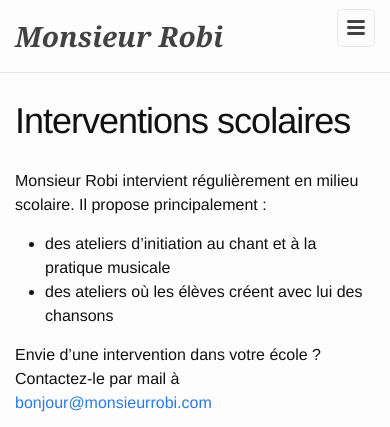
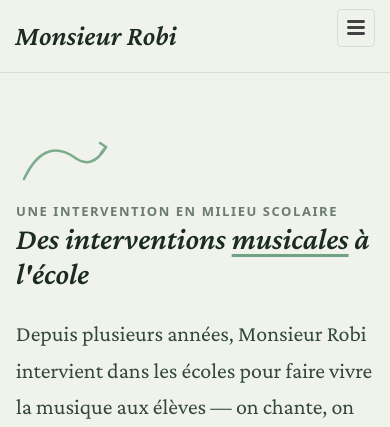
Before and after one commit to MonsieurRobi/monsieurrobi.github.io, a Jekyll site: the page built from interventions-musicales.md, in a window 390 px wide. Shown: the top 427 px of the page. Built offline with Jekyll 4.4.1, drawn with Linux system fonts in a browser that asks for light colours; some of the changed text lies outside the part shown.

Commit message:
ameliore la page interventions

```diff
--- /dev/null
+++ b/_includes/sections/ecole/about.html
@@ -0,0 +1,10 @@
+<section class="ecole-section ecole-about">
+  <div class="ecole-inner">
+    <div class="ecole-text-block">
+      <p class="ecole-label">Ce qu'on y fait</p>
+      {% for para in propale.about %}
+      <p>{{ para | strip }}</p>
+      {% endfor %}
+    </div>
+  </div>
+</section>
--- /dev/null
+++ b/_includes/sections/ecole/hero.html
@@ -0,0 +1,43 @@
+<section class="ecole-section ecole-hero">
+  <div class="ecole-inner">
+    <div class="ecole-hero__layout">
+
+      <div class="ecole-hero__text">
+        <svg class="ecole-hero__deco" width="100" height="60" viewBox="0 0 100 60" fill="none" xmlns="http://www.w3.org/2000/svg" aria-hidden="true">
+          <path d="M8,50 Q28,8 58,28 Q76,42 90,18" stroke="var(--color-accent-soft)" stroke-width="2.5" stroke-linecap="round" fill="none"/>
+          <path d="M84,14 L90,18 L85,24" stroke="var(--color-accent-soft)" stroke-width="2.5" stroke-linecap="round" stroke-linejoin="round" fill="none"/>
+        </svg>
+        <p class="ecole-label">{{ propale.format_label }}</p>
+
+        <h1 class="ecole-title">
+          {% assign title_parts = propale.full_title | split: propale.highlight_word %}
+          {% if title_parts.size == 2 %}
+            {{ title_parts[0] }}<span class="ecole-title__highlight">{{ propale.highlight_word }}</span>{{ title_parts[1] }}
+          {% else %}
+            {{ propale.full_title }}
+          {% endif %}
+        </h1>
+
+        <p class="ecole-pitch">
+          {% assign pitch = propale.pitch | strip %}
+          {% assign pitch_parts = pitch | split: propale.pitch_highlight %}
+          {% if pitch_parts.size == 2 %}
+            {{ pitch_parts[0] }}<mark class="ecole-mark">{{ propale.pitch_highlight }}</mark>{{ pitch_parts[1] }}
+          {% else %}
+            {{ pitch }}
+          {% endif %}
+        </p>
+
+        <div class="ecole-hero__actions">
+          <a href="#accueillir" class="ecole-btn ecole-btn--primary">Organiser une intervention</a>
+          <a href="#disque" class="ecole-link--arrow">Écouter "Allons au Zoo"</a>
+        </div>
+      </div>
+
+      <div class="ecole-hero__portrait">
+        <img src="/assets/{{ propale.image }}" alt="{{ propale.full_title }}">
+      </div>
+
+    </div>
+  </div>
+</section>
--- /dev/null
+++ b/_includes/sections/ecole/hosting.html
@@ -0,0 +1,45 @@
+<section class="ecole-section ecole-hosting" id="accueillir">
+  <div class="ecole-inner">
+    <p class="ecole-label">Pour les enseignants et les directions</p>
+    <h2 class="ecole-heading">Organiser une intervention dans votre école</h2>
+
+    <div class="ecole-practical">
+      <table class="ecole-practical__table">
+        <tr>
+          <th>Durée</th>
+          <td>{{ propale.practical.duration }}</td>
+        </tr>
+        <tr>
+          <th>Niveaux</th>
+          <td>{{ propale.practical.levels }}</td>
+        </tr>
+        <tr>
+          <th>Groupe</th>
+          <td>{{ propale.practical.group }}</td>
+        </tr>
+      </table>
+    </div>
+
+    <h3 class="ecole-subheading">Combien ça coûte ?</h3>
+    <p>{{ propale.pricing.intro }}</p>
+
+    <div class="ecole-pricing">
+      {% for case in propale.pricing.cases %}
+      <div class="ecole-pricing-case ecole-pricing-case--{{ case.kind }}">
+        <strong>{{ case.label }}</strong>
+        <p>{{ case.text }}</p>
+      </div>
+      {% endfor %}
+    </div>
+
+    <p class="ecole-pricing__conclusion"><em>{{ propale.pricing.conclusion }}</em></p>
+
+    <div class="ecole-contact">
+      <p>{{ propale.contact.pitch }}</p>
+      <a href="mailto:{{ site.email }}?subject={{ propale.contact.email_subject | url_encode }}"
+         class="ecole-btn ecole-btn--primary">
+        Écrire à {{ site.email }}
+      </a>
+    </div>
+  </div>
+</section>
--- /dev/null
+++ b/_includes/sections/ecole/media.html
@@ -0,0 +1,16 @@
+<section class="ecole-section ecole-media" id="disque">
+  <div class="ecole-inner">
+    <p class="ecole-label">{{ propale.media.heading | default: "Ce que ça donne" }}</p>
+
+    {% if propale.media.soundcloud_url %}
+    <div class="ecole-soundcloud">
+      <iframe width="100%" height="400" scrolling="no" frameborder="no" allow="autoplay"
+        src="{{ propale.media.soundcloud_url }}" title="{{ propale.media.heading }}"></iframe>
+    </div>
+    {% endif %}
+
+    {% if propale.media.caption %}
+    <p class="ecole-caption">{{ propale.media.caption }}</p>
+    {% endif %}
+  </div>
+</section>
--- /dev/null
+++ b/_layouts/ecole.html
@@ -0,0 +1,23 @@
+---
+propale: ecole
+---
+{% assign propale = site.data.propositions["ecole"] %}
+<!DOCTYPE html>
+<html lang="fr">
+
+  {% include head.html %}
+
+  <body>
+    {% include header.html %}
+
+    <main class="ecole-page">
+      {% include sections/ecole/hero.html %}
+      {% include sections/ecole/about.html %}
+      {% include sections/ecole/media.html %}
+      {% include sections/ecole/hosting.html %}
+    </main>
+
+    {% include footer.html %}
+  </body>
+
+</html>
--- /dev/null
+++ b/_sass/_ecole.scss
@@ -0,0 +1,360 @@
+// === École ===
+// Toutes les règles sont scopées sous .ecole-page.
+// Les couleurs et fontes viennent des CSS custom properties injectées
+// depuis propositions.yml via head.html.
+//
+// Convention tailles :
+//   - em  → texte contenu (scale avec la base 20px du composant)
+//   - rem → titres display uniquement (clamp viewport-aware)
+//   - px  → labels UI figés (ecole-label)
+
+.ecole-page {
+  background-color: var(--color-bg-primary);
+  color: var(--color-text-secondary);
+  font-family: var(--font-serif);
+  font-size: 20px;
+  line-height: 1.65;
+
+  p { margin-bottom: 0; }
+  p + p { margin-top: 1em; }
+
+  a:not(.ecole-btn) {
+    color: var(--color-accent-strong);
+    text-decoration: underline;
+    text-decoration-color: var(--color-accent-soft);
+    text-underline-offset: 3px;
+    &:visited { color: var(--color-accent-strong); }
+    &:hover { opacity: 0.8; text-decoration: none; }
+  }
+}
+
+// Conteneur centré (équivalent du .wrapper pour l'école)
+.ecole-inner {
+  max-width: 960px;
+  margin: 0 auto;
+  padding: 0 32px;
+
+  @include media-query($on-palm) {
+    padding: 0 16px;
+  }
+}
+
+// Contrainte lisibilité pour les blocs de texte pur
+.ecole-text-block {
+  max-width: 660px;
+}
+
+// Sections
+.ecole-section {
+  padding: 64px 0;
+  position: relative;
+
+  @include media-query($on-palm) {
+    padding: 48px 0;
+  }
+
+  & + & {
+    border-top: 2px dashed var(--color-border-soft);
+  }
+}
+
+
+// -----------------------------------------------
+// Label sépia (uppercase, figé à 13px volontairement)
+// -----------------------------------------------
+.ecole-label {
+  font-family: var(--font-sans);
+  font-size: 13px;
+  font-weight: 600;
+  letter-spacing: 0.12em;
+  text-transform: uppercase;
+  color: var(--color-text-muted);
+  margin-bottom: 20px;
+}
+
+
+// -----------------------------------------------
+// Hero
+// -----------------------------------------------
+.ecole-hero {
+  padding-top: 80px;
+  padding-bottom: 80px;
+  overflow: hidden;
+
+  @include media-query($on-palm) {
+    padding-top: 56px;
+    padding-bottom: 56px;
+  }
+}
+
+.ecole-hero__layout {
+  display: grid;
+  grid-template-columns: 1fr 340px;
+  gap: 56px;
+  align-items: start;
+
+  @include media-query($on-laptop) {
+    grid-template-columns: 1fr 280px;
+    gap: 40px;
+  }
+
+  @include media-query($on-palm) {
+    grid-template-columns: 1fr;
+    gap: 40px;
+  }
+}
+
+.ecole-hero__portrait {
+  position: relative;
+
+  img {
+    width: 100%;
+    display: block;
+    border-radius: 4px;
+  }
+
+  @include media-query($on-palm) {
+    max-width: 260px;
+    margin: 0 auto;
+  }
+}
+
+.ecole-hero__deco {
+  display: block;
+  margin-bottom: 12px;
+  pointer-events: none;
+  opacity: 0.9;
+}
+
+// rem intentionnel : taille display ancrée viewport
+.ecole-title {
+  font-family: var(--font-serif);
+  font-size: clamp(1.9rem, 5vw, 3rem);
+  font-style: italic;
+  font-weight: 600;
+  color: var(--color-text-primary);
+  line-height: 1.15;
+  margin-bottom: 24px;
+}
+
+.ecole-title__highlight {
+  text-decoration: underline;
+  text-decoration-color: var(--color-accent-soft);
+  text-decoration-thickness: 3px;
+  text-underline-offset: 5px;
+}
+
+.ecole-pitch {
+  font-size: 1.1em;
+  color: var(--color-text-secondary);
+  max-width: 580px;
+  margin-bottom: 36px;
+}
+
+.ecole-mark {
+  background-color: var(--color-highlight);
+  color: inherit;
+  padding: 1px 3px;
+  border-radius: 2px;
+  font-style: inherit;
+}
+
+.ecole-hero__actions {
+  display: flex;
+  align-items: center;
+  gap: 28px;
+  flex-wrap: wrap;
+}
+
+
+// -----------------------------------------------
+// Boutons et liens
+// -----------------------------------------------
+.ecole-btn {
+  display: inline-block;
+  font-family: var(--font-sans);
+  font-size: 0.9em;
+  font-weight: 600;
+  padding: 12px 24px;
+  border-radius: 4px;
+  text-decoration: none;
+  transform: rotate(-1deg);
+  transition: transform 0.15s ease, opacity 0.15s ease;
+
+  &:hover {
+    transform: rotate(0deg);
+    opacity: 0.88;
+    text-decoration: none;
+  }
+}
+
+.ecole-btn--primary {
+  background-color: var(--color-accent-strong);
+  color: #fff;
+
+  &:visited { color: #fff; }
+}
+
+.ecole-link--arrow {
+  font-family: var(--font-sans);
+  font-size: 0.9em;
+  color: var(--color-text-secondary);
+  text-decoration: underline;
+  text-decoration-color: var(--color-accent-soft);
+  text-decoration-thickness: 2px;
+  text-underline-offset: 3px;
+
+  &:hover { color: var(--color-text-primary); text-decoration: none; }
+  &:visited { color: var(--color-text-secondary); }
+}
+
+
+// -----------------------------------------------
+// Disque (SoundCloud)
+// -----------------------------------------------
+.ecole-soundcloud {
+  margin-bottom: 16px;
+
+  iframe {
+    display: block;
+    border-radius: 6px;
+  }
+}
+
+.ecole-caption {
+  font-style: italic;
+  font-size: 0.95em;
+  color: var(--color-text-muted);
+  max-width: 660px;
+}
+
+
+// -----------------------------------------------
+// Accueillir (hosting)
+// -----------------------------------------------
+
+// rem intentionnel : titres display ancrés viewport
+.ecole-heading {
+  font-family: var(--font-serif);
+  font-size: clamp(1.4rem, 3vw, 1.9rem);
+  font-style: italic;
+  font-weight: 600;
+  color: var(--color-text-primary);
+  line-height: 1.2;
+  margin-bottom: 24px;
+}
+
+.ecole-subheading {
+  font-family: var(--font-serif);
+  font-size: 1.2em;
+  font-style: italic;
+  font-weight: 600;
+  color: var(--color-text-primary);
+  margin-top: 48px;
+  margin-bottom: 16px;
+}
+
+.ecole-practical {
+  background-color: var(--color-bg-card);
+  border: 1px solid var(--color-border-soft);
+  border-radius: 6px;
+  padding: 24px 28px;
+  margin: 32px 0;
+
+  @include media-query($on-palm) {
+    padding: 18px 16px;
+  }
+}
+
+.ecole-practical__table {
+  width: 100%;
+  border-collapse: collapse;
+
+  tr + tr td,
+  tr + tr th {
+    padding-top: 12px;
+    border-top: 1px solid var(--color-border-soft);
+  }
+
+  th, td {
+    text-align: left;
+    padding: 10px 0;
+    vertical-align: top;
+  }
+
+  th {
+    font-family: var(--font-sans);
+    font-size: 0.8em;
+    font-weight: 600;
+    color: var(--color-text-muted);
+    width: 110px;
+    padding-right: 20px;
+    white-space: nowrap;
+  }
+
+  td {
+    color: var(--color-text-primary);
+    font-size: 0.95em;
+  }
+}
+
+.ecole-pricing {
+  display: flex;
+  flex-direction: column;
+  gap: 14px;
+  margin: 16px 0;
+}
+
+.ecole-pricing-case {
+  background-color: var(--color-bg-card);
+  border-radius: 4px;
+  padding: 18px 18px 18px 22px;
+  border-left: 4px solid transparent;
+
+  strong {
+    display: block;
+    font-family: var(--font-sans);
+    font-size: 0.875em;
+    font-weight: 600;
+    margin-bottom: 6px;
+  }
+
+  p {
+    margin: 0;
+    font-size: 0.95em;
+    color: var(--color-text-secondary);
+  }
+
+  &--budget {
+    border-color: var(--color-text-muted);
+    strong { color: var(--color-text-muted); }
+  }
+
+  &--no-budget {
+    border-color: var(--color-accent-strong);
+    strong { color: var(--color-accent-strong); }
+  }
+}
+
+.ecole-pricing__conclusion {
+  color: var(--color-text-muted);
+  font-size: 0.95em;
+  margin-top: 4px;
+}
+
+.ecole-contact {
+  background-color: var(--color-bg-emphasis);
+  border-radius: 8px;
+  padding: 40px 36px;
+  margin-top: 48px;
+
+  @include media-query($on-palm) {
+    padding: 28px 20px;
+  }
+
+  p {
+    color: var(--color-border-soft);
+    margin-bottom: 28px;
+    font-size: 1em;
+  }
+}
--- a/css/main.scss
+++ b/css/main.scss
@@ -53,5 +53,6 @@ $on-laptop:        800px;
         "conf-bipolaire",
         "kismar",
         "olympia",
+        "ecole",
         "home"
 ;
--- a/interventions-musicales.md
+++ b/interventions-musicales.md
@@ -1,18 +1,6 @@
 ---
-layout: page
-title: Interventions scolaires
+layout: ecole
+title: "Interventions scolaires"
 propale: ecole
-subtitle: Interventions scolaires
 permalink: /ecole/
-show_in_menu: true
 ---
-
-Monsieur Robi intervient régulièrement en milieu scolaire. Il propose principalement :
-- des ateliers d'initiation au chant et à la pratique musicale
-- des ateliers où les élèves créent avec lui des chansons
-
-Envie d'une intervention dans votre école ? Contactez-le par mail à [bonjour@monsieurrobi.com](mailto:monsieurrobi.com)
-
-## Le disque "Allons au Zoo"
-
-<iframe width="100%" height="500" scrolling="no" frameborder="no" allow="autoplay" src="https://w.soundcloud.com/player/?url=https%3A//api.soundcloud.com/playlists/6786366&color=%23ff5500&auto_play=false&hide_related=false&show_comments=true&show_user=true&show_reposts=false&show_teaser=true&visual=true"></iframe><div style="font-size: 10px; color: #cccccc;line-break: anywhere;word-break: normal;overflow: hidden;white-space: nowrap;text-overflow: ellipsis; font-family: Interstate,Lucida Grande,Lucida Sans Unicode,Lucida Sans,Garuda,Verdana,Tahoma,sans-serif;font-weight: 100;"><a href="https://soundcloud.com/monsieurrobi" title="Monsieur Robi" target="_blank" style="color: #cccccc; text-decoration: none;">Monsieur Robi</a> · <a href="https://soundcloud.com/monsieurrobi/sets/allons-au-zoo" title="Allons au Zoo" target="_blank" style="color: #cccccc; text-decoration: none;">Allons au Zoo</a></div>
```
Also changed, not shown: _data/propositions.yml (+72 -0 lines).
